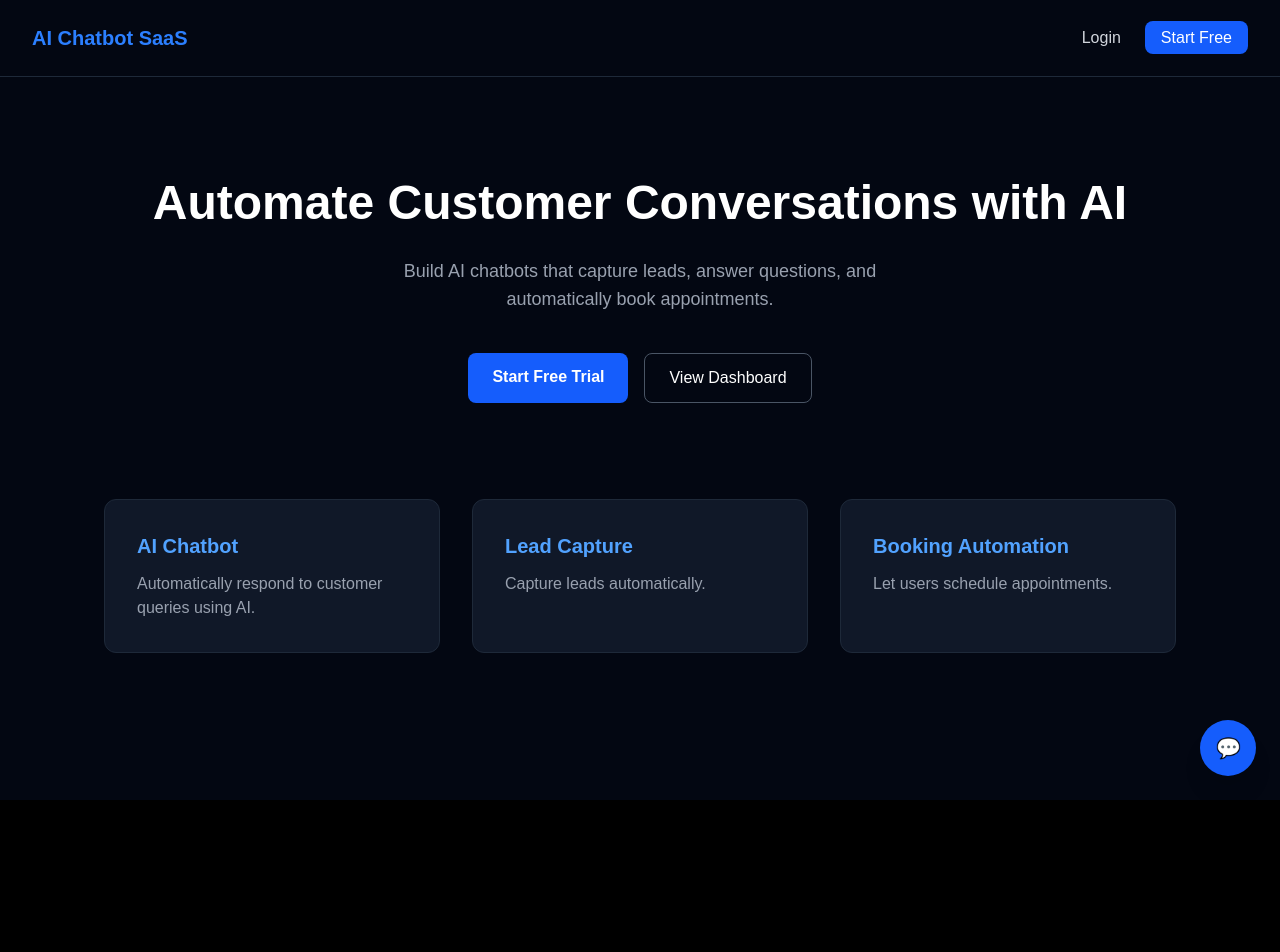
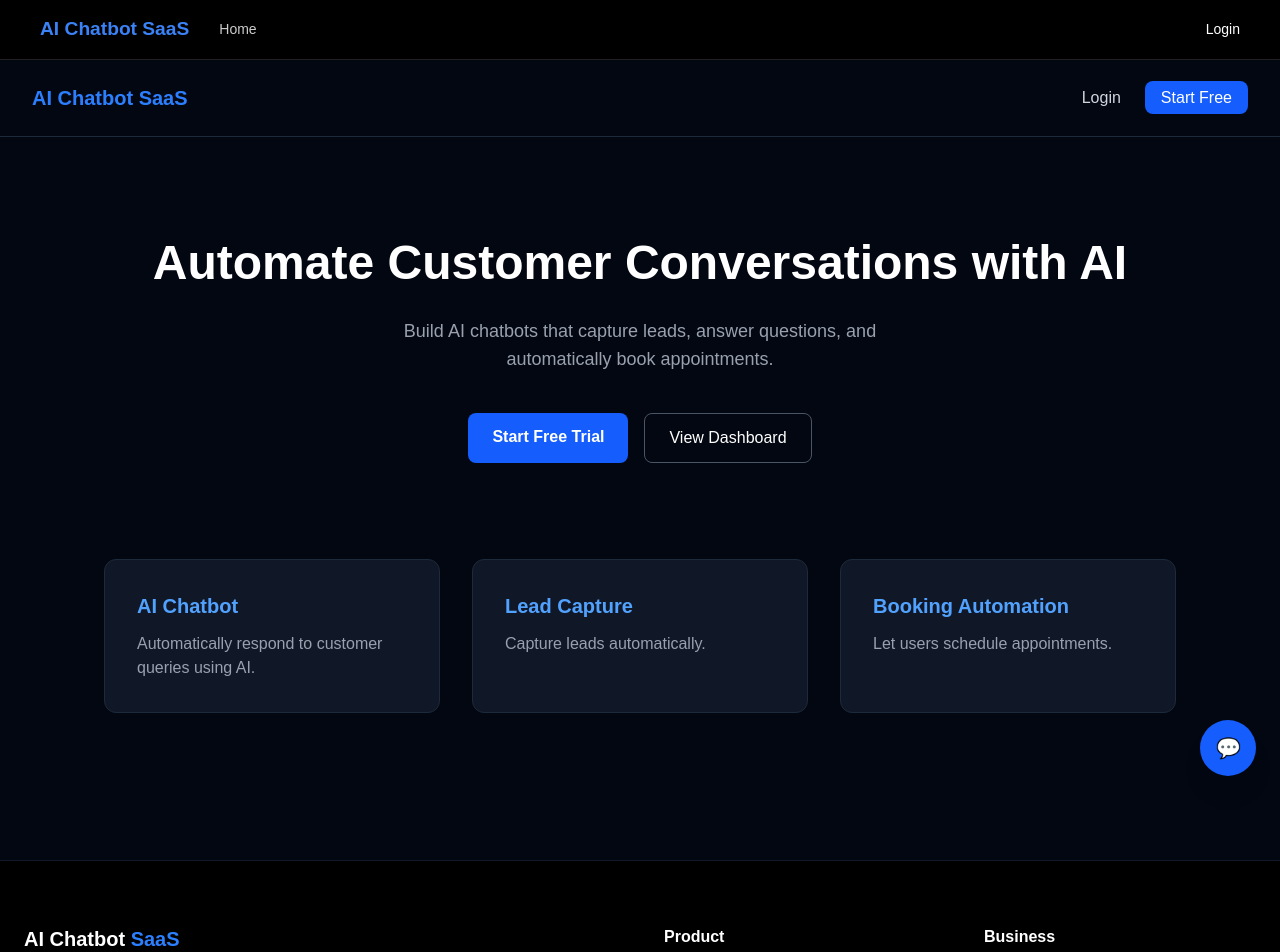
Before and after one commit to snapcartgo/ai-chatbot-saas, a Next.js app: page / in a window 1280 px wide. Shown: the top 952 px of the page. Before the commit the page ends 800 px from the top, so only its background shows below. Built offline with nearby package versions, Linux system fonts and the light colour scheme; no server answers; the database is empty.

Commit message:
Updated chatbot widget and dashboard fixes

```diff
--- a/app/layout.tsx
+++ b/app/layout.tsx
@@ -1,6 +1,7 @@
-// app/layout.tsx
 import "./globals.css";
 import type { Metadata, Viewport } from "next";
+import Footer from "./components/Footer";
+import Header from "./components/Header"; // 1. Import Header
 
 export const metadata: Metadata = {
   title: "AI Chatbot SaaS",
@@ -29,11 +30,17 @@ export default function RootLayout({
           color: "#ffffff",
           display: "flex",
           flexDirection: "column",
-          minHeight: "100vh",
+          minHeight: "100vh", // Ensures footer stays at bottom if content is short
         }}
       >
-        {/* Header and Footer REMOVED from here */}
+        {/* 2. Header stays at the top */}
+        <Header />
+
+        {/* 3. Main content fills the space */}
         <main style={{ flex: 1 }}>{children}</main>
+
+        {/* 4. Footer stays at the bottom */}
+        <Footer />
       </body>
     </html>
   );
```
